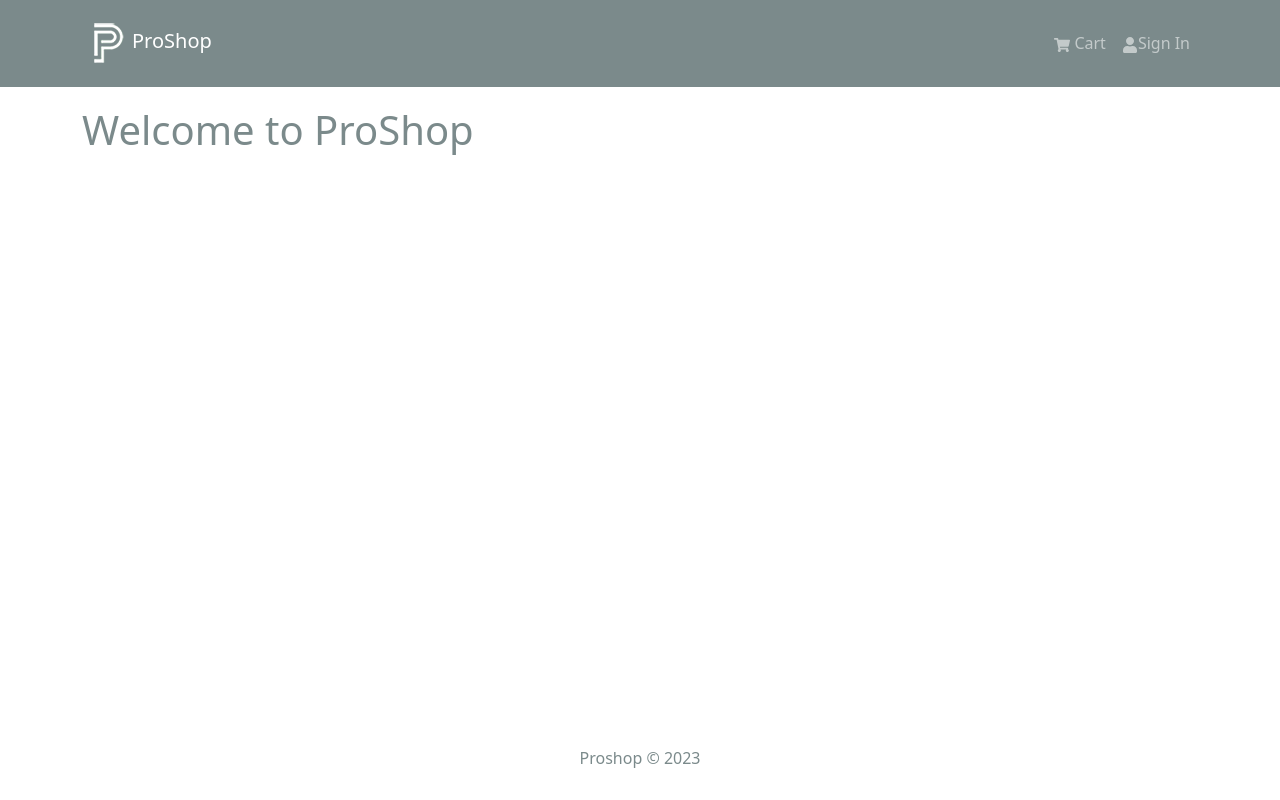
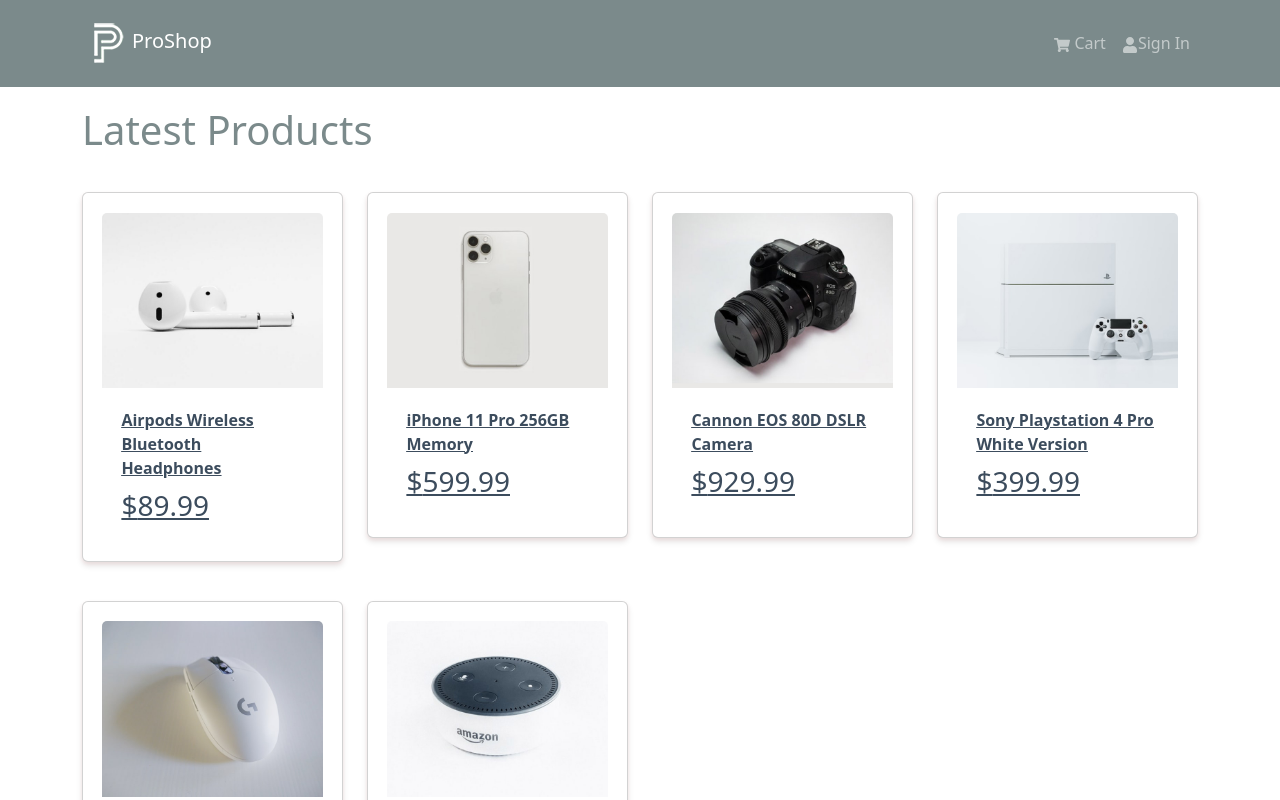
Before and after one commit to RMrobb1e/proshop, a React (Vite) app in the folder frontend/: page / in a window 1280 px wide. Shown: the top 800 px of the page. Built offline with nearby package versions, Linux system fonts and the light colour scheme.

Commit message:
feat: add mock product

```diff
--- a/frontend/src/App.tsx
+++ b/frontend/src/App.tsx
@@ -1,6 +1,7 @@
 import { Container } from 'react-bootstrap';
 import Header from './components/Header';
 import Footer from './components/Footer';
+import HomeScreen from './screens/HomeScreen';
 
 const App = () => {
   return (
@@ -8,7 +9,7 @@
       <Header />
       <main className="py-3">
         <Container>
-          <h1>Welcome to ProShop</h1>
+          <HomeScreen />
         </Container>
       </main>
       <Footer />
--- /dev/null
+++ b/frontend/src/components/Product.tsx
@@ -0,0 +1,21 @@
+import { Card } from 'react-bootstrap';
+
+const Product = ({ product }) => {
+  return (
+    <Card className="my-3 p-3 rounded">
+      <a href={`/product/${product._id}`}>
+        <Card.Img src={product.image} variant="top" />
+        <Card.Body>
+          <a href={`/product/${product._id}`}>
+            <Card.Title as="div">
+              <strong>{product.name}</strong>
+            </Card.Title>
+          </a>
+          <Card.Text as="h3">${product.price}</Card.Text>
+        </Card.Body>
+      </a>
+    </Card>
+  );
+};
+
+export default Product;
--- a/frontend/src/products.js
+++ b/frontend/src/products.js
@@ -77,6 +77,6 @@
     rating: 4,
     numReviews: 12,
   },
-]
+];
 
-export default products
+export default products;
--- /dev/null
+++ b/frontend/src/screens/HomeScreen.tsx
@@ -0,0 +1,20 @@
+import { Row, Col } from 'react-bootstrap';
+import products from '../products';
+import Product from '../components/Product';
+
+const HomeScreen = () => {
+  return (
+    <>
+      <h1>Latest Products</h1>
+      <Row>
+        {products.map((product: any) => (
+          <Col key={product.id} sm={12} md={6} lg={4} xl={3}>
+            <Product product={product} />
+          </Col>
+        ))}
+      </Row>
+    </>
+  );
+};
+
+export default HomeScreen;
--- a/frontend/tsconfig.json
+++ b/frontend/tsconfig.json
@@ -18,7 +18,8 @@
     "strict": true,
     "noUnusedLocals": true,
     "noUnusedParameters": true,
-    "noFallthroughCasesInSwitch": true
+    "noFallthroughCasesInSwitch": true,
+    "noImplicitAny": false
   },
   "include": ["src"],
   "references": [{ "path": "./tsconfig.node.json" }]
```
